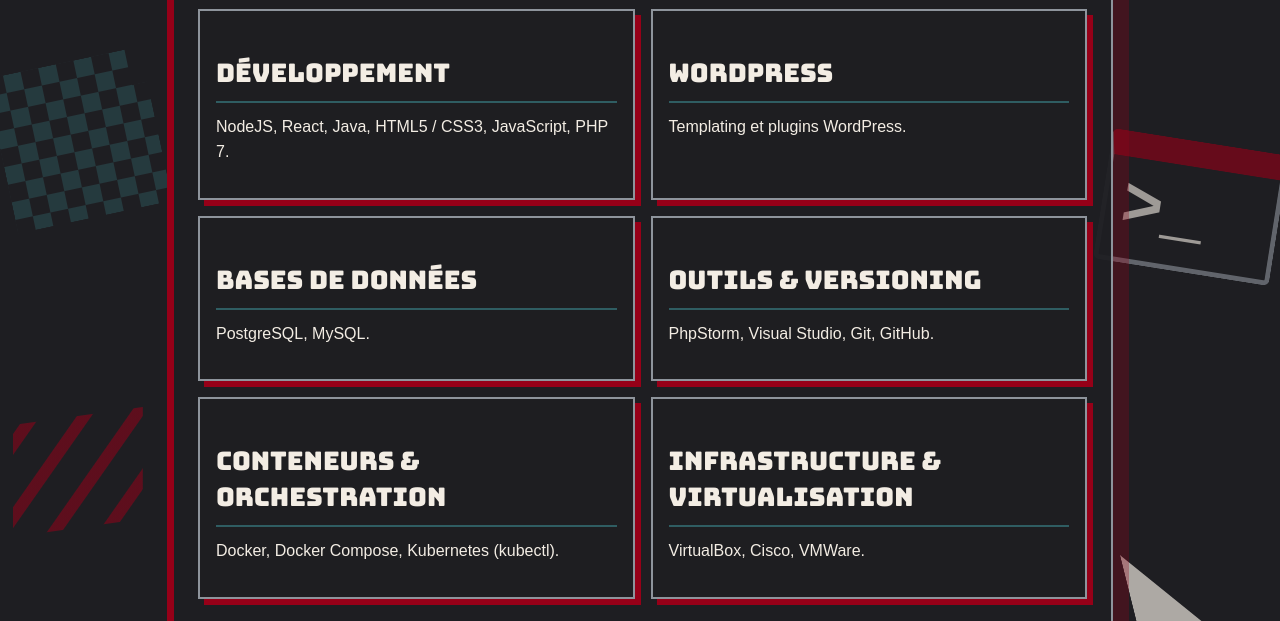
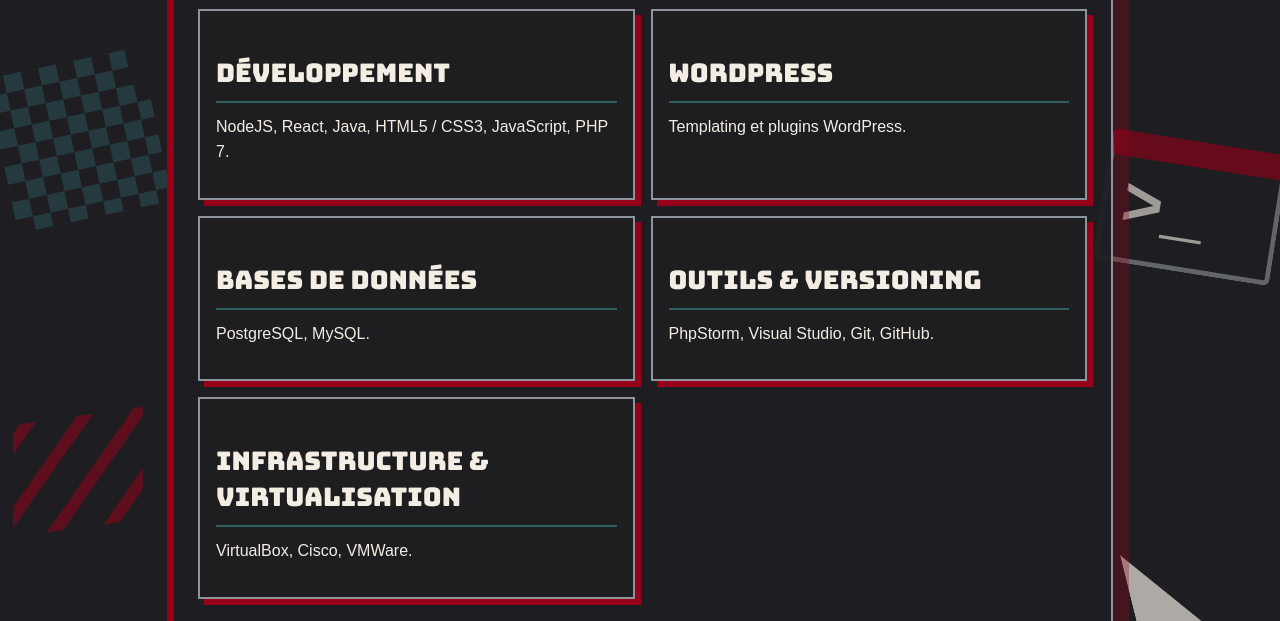
Before and after one commit to FrenchMonsieur/Bou.github.io, a plain HTML site: page skill.html in a window 1280 px wide. Shown: the part 331-952 px from the top of the page. Drawn offline with Linux system fonts and the light colour scheme; a web font is replaced by a local one.

Commit message:
docker remove

```diff
--- a/skill.html
+++ b/skill.html
@@ -141,11 +141,6 @@
                     </section>
 
                     <section class="skill-card">
-                        <h2>Conteneurs &amp; orchestration</h2>
-                        <p>Docker, Docker Compose, Kubernetes (kubectl).</p>
-                    </section>
-
-                    <section class="skill-card">
                         <h2>Infrastructure & virtualisation</h2>
                         <p>VirtualBox, Cisco, VMWare.</p>
                     </section>
```
